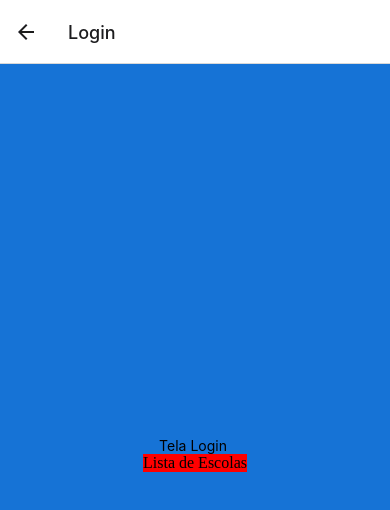
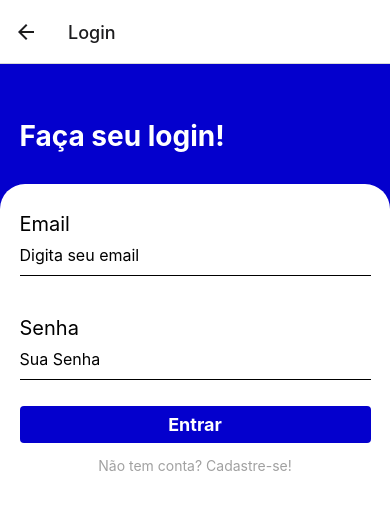
Before and after one commit to Evely-27/ProjetoEscola-OFICIAL, a React Native app in the folder app_mais_escola/: screen /Login in a window 390 px wide. Shown: the top 510 px of the page. Built offline with nearby package versions, Linux system fonts and the light colour scheme.

Commit message:
login pronto para  validacao

```diff
--- a/app_mais_escola/src/layouts/login/Login.tsx
+++ b/app_mais_escola/src/layouts/login/Login.tsx
@@ -1,15 +1,97 @@
+import { useNavigation } from '@react-navigation/native';
 import React from "react";
-import { useNavigation } from "@react-navigation/native";
-import { View, Text, TouchableOpacity } from "react-native";
-import { stylesG } from "../../../assets/style/stylesGlobal";
+import { StyleSheet, Text,View , TextInput, TouchableOpacity } from "react-native";
+import * as Animatable from 'react-native-animatable';
 
-export default function Login(){
-    const navi = useNavigation();
+
+export default function Login() {
+    const navition = useNavigation();
+    const oppenListSchool = () =>{ navition.navigate('ListSchool' as never)};
+    const oppenLRegister = () =>{ navition.navigate('Register' as never)};
+
     return (
-        <View style={stylesG.background}>
-            <Text>Tela Login </Text>
-            <TouchableOpacity style={{backgroundColor: "red"}} onPress = {() => { navi.navigate('ListSchools' as never)}}>Lista de Escolas</TouchableOpacity>
+        <View style={styleL.container}>
+            <Animatable.View animation="fadeInLeft" delay={500} style={styleL.containerHeader}>
+                <Text style={styleL.message}>Faça seu login!</Text>
+            </Animatable.View>
+            <Animatable.View animation="fadeInUp" style={styleL.containerForm}>
+                <Text style={styleL.title}>Email</Text>
+                <TextInput placeholder="Digita seu email" style={styleL.input}
+                />
 
+                <Text style={styleL.title}>Senha</Text>
+                <TextInput placeholder="Sua Senha" style={styleL.input}
+                />
+
+                <TouchableOpacity style={styleL.button} onPress ={oppenListSchool}>
+                    <Text style={styleL.buttonText}>Entrar</Text>
+                </TouchableOpacity>
+
+                <TouchableOpacity onPress={oppenLRegister} style={styleL.buttonRegister} >
+                    <Text style={styleL.regText}>Não tem conta? Cadastre-se!</Text>
+                </TouchableOpacity>
+
+            </Animatable.View>
         </View>
     )
 }
+
+const styleL = StyleSheet.create({
+    container: {
+        flex: 1,
+        backgroundColor: '#0400CD'
+    },
+    containerHeader:{
+        marginTop: '14%',
+        marginBottom:'8%',
+        paddingStart:'5%',
+
+    },
+    message:{
+        fontSize: 28,
+        fontWeight: 'bold',
+        color: '#fff',
+    },
+    containerForm:{
+        backgroundColor: '#fff',
+        flex: 1,
+        borderTopLeftRadius:25,
+        borderTopRightRadius: 25,
+        paddingStart: '5%',
+        paddingEnd:'5%'
+    },
+    title:{
+        fontSize: 20,
+        marginTop: 28
+    },
+    input:{
+        borderBottomWidth: 1,
+        height: 40,
+        marginBottom: 12,
+        fontSize:16
+    },
+    button:{
+        backgroundColor: '#0400CD',
+        width:'100%',
+        borderRadius: 4,
+        paddingVertical: 8,
+        marginTop: 14,
+        alignItems: 'center',
+        justifyContent: 'center'
+
+    },
+    buttonText:{
+        color: "#fff",
+        fontSize:18,
+        fontWeight: 'bold',
+
+    },
+    buttonRegister:{
+        marginTop: 14,
+        alignSelf: 'center',
+    },
+    regText:{
+        color: '#a1a1a1'
+
+    }
+})
--- a/app_mais_escola/src/layouts/welcome/Welcome.tsx
+++ b/app_mais_escola/src/layouts/welcome/Welcome.tsx
@@ -5,6 +5,8 @@ import * as Animatable from 'react-native-animatable'
 
 export default function Welcome () {
     const navigati = useNavigation();
+    const oppenLogin = () =>{ navigati.navigate('Login' as never)};
+
     return (
         <View style={stylest.container}>
 
@@ -19,7 +21,7 @@ export default function Welcome () {
             </View>
 
             <Animatable.View  delay={700}animation='fadeInUp' style={stylest.containerForm}>
-                <TouchableOpacity style={stylest.button}>
+                <TouchableOpacity style={stylest.button}  onPress ={ oppenLogin}>
                     <Text  style={stylest.buttonText}>Sou Conselheiro</Text>
                 </TouchableOpacity>
 
--- a/app_mais_escola/src/routes/Routes.tsx
+++ b/app_mais_escola/src/routes/Routes.tsx
@@ -1,9 +1,10 @@
 import * as React from 'react';
 import { createStackNavigator } from "@react-navigation/stack";
 import { NavigationContainer } from '@react-navigation/native';
+import ListSchool from '../layouts/list_schools/ListSchool';
+import Welcome from '../layouts/welcome/Welcome';
+import Register from '../layouts/register/Register';
 import Login from '../layouts/login/Login';
-import ListSchool from '../layouts/list_schools/ListSchools';
-import Welcome from '../layouts/welcome/Welcome';
 
 export default function Routes() {
     const Stack = createStackNavigator();
@@ -12,7 +13,8 @@ export default function Routes() {
             <Stack.Navigator>
                 <Stack.Screen name='Welcome' component={Welcome} options={{header: () => null}}/>
                 <Stack.Screen name='Login' component={Login} />
-                <Stack.Screen name='ListSchools' component={ListSchool} />
+                <Stack.Screen name='ListSchool' component={ListSchool} />
+                <Stack.Screen name= 'Register' component={Register} />
 
             </Stack.Navigator>
         </NavigationContainer>
```
